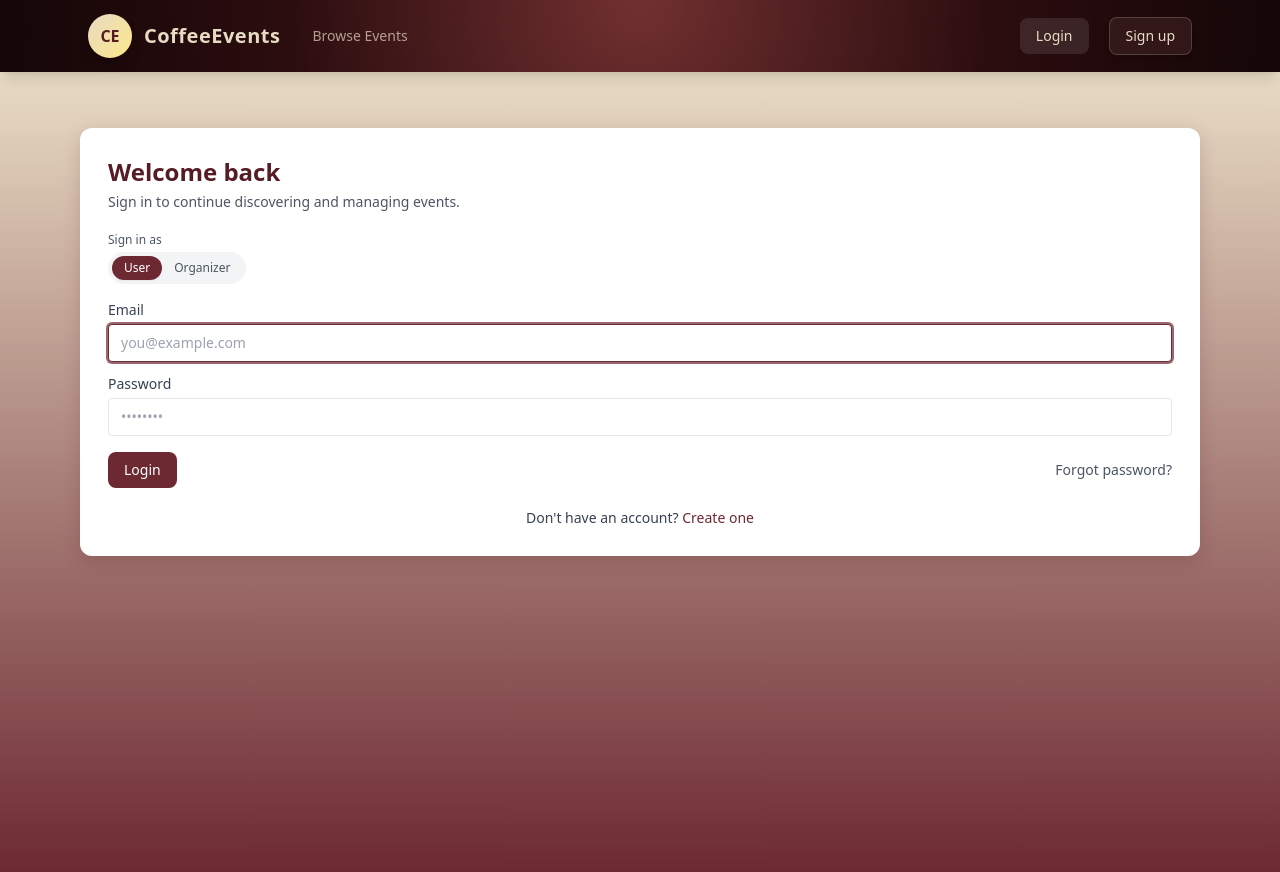
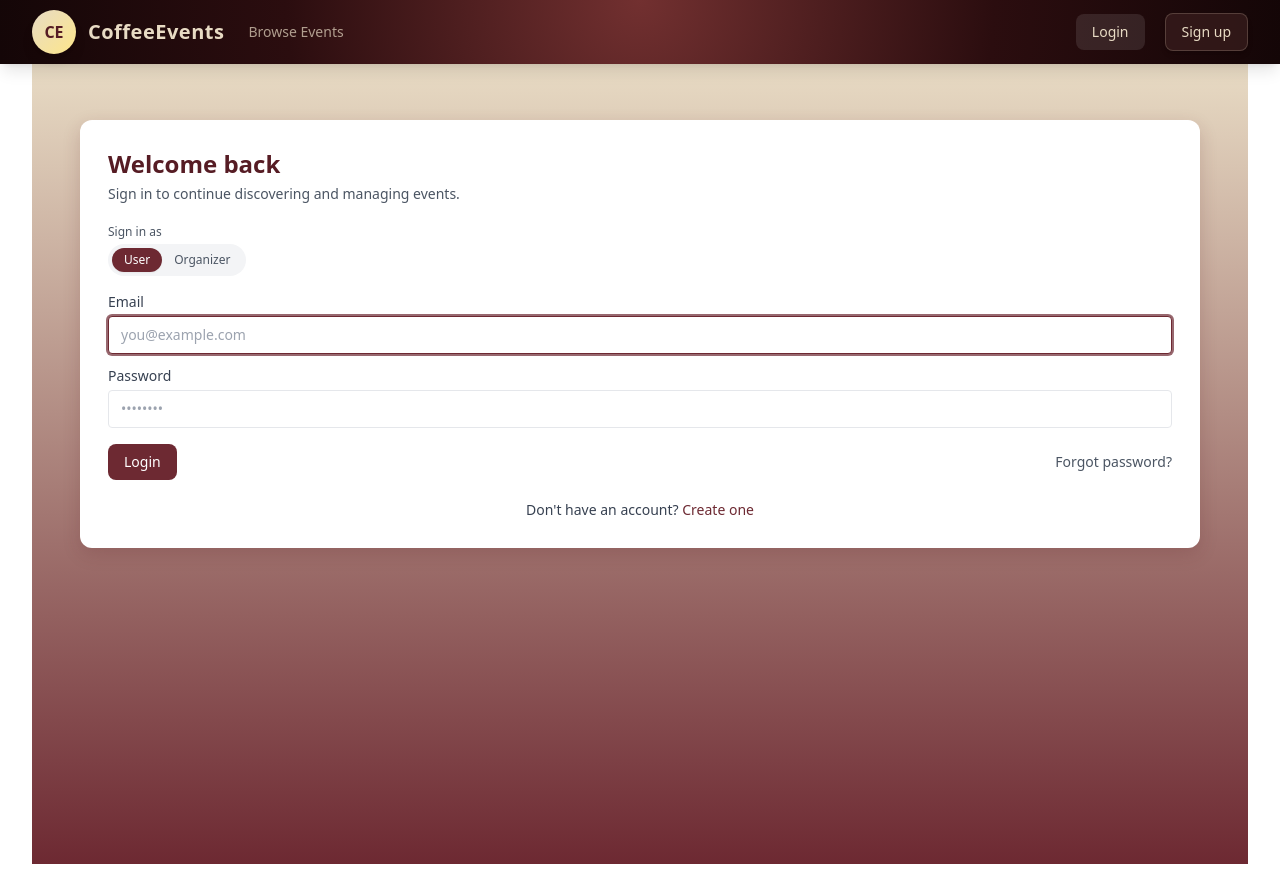
Before and after one commit to AyShakya/EventManagement, a React (Vite) app in the folder client/frontend/: page /login in a window 1280 px wide. Built offline with nearby package versions, Linux system fonts and the light colour scheme; no server answers.

Commit message:
Minimzed the large UI, Added finally block in sendFeeback handleSubmit

```diff
--- a/client/frontend/src/App.jsx
+++ b/client/frontend/src/App.jsx
@@ -87,7 +87,9 @@
     <AuthProvider>
       <BrowserRouter>
         <Navbar />
+        <main className="max-w-7xl mx-auto px-4 sm:px-6 lg:px-8">
         <AppRoutes />
+        </main>
       </BrowserRouter>
     </AuthProvider>
 
--- a/client/frontend/src/components/Navbar.jsx
+++ b/client/frontend/src/components/Navbar.jsx
@@ -20,9 +20,9 @@
 
   return (
     <nav className="sticky top-0 z-40 shadow-lg backdrop-blur-md bg-[radial-gradient(circle_at_top,_#723030,_#2B0D0F_55%,_#140607_100%)]">
-      <div className="app-container flex items-center justify-between h-[4.5rem] px-4 md:px-6">
+      <div className="max-w-7xl mx-auto flex items-center justify-between h-[4rem] px-4 sm:px-6 lg:px-8">
         {/* LEFT SIDE - LOGO */}
-        <div className="flex items-center gap-8">
+        <div className="flex items-center gap-6">
           <Link
             to="/"
             className="flex items-center gap-3 group hover:opacity-80 transition-opacity duration-300"
--- a/client/frontend/src/pages/user/SendFeedback.jsx
+++ b/client/frontend/src/pages/user/SendFeedback.jsx
@@ -104,6 +104,8 @@
         err.message ||
         "Failed to submit feedback";
       setError(msg);
+    } finally {
+      setLoading(false);
     }
   }
 
```
